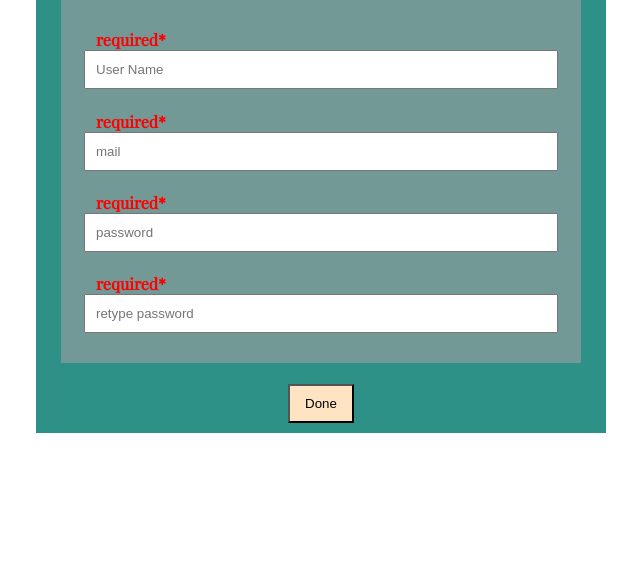
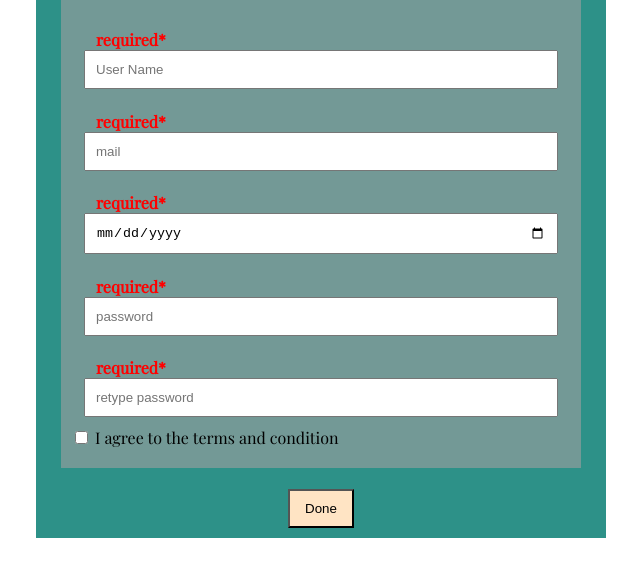
Before and after one commit to Bidya124/First-Project, a plain HTML site: page Register.html in a window 1280 px wide. Shown: the part 150-726 px from the top of the page, without its empty margins (319-959 px from the left). Drawn offline with nearby package versions, Linux system fonts and the light colour scheme.

Commit message:
Update Register.html

```diff
--- a/Register.html
+++ b/Register.html
@@ -19,10 +19,14 @@
         <h4>required*</h4>
         <input type="mail" placeholder="mail" class="form_control" />
         <h4>required*</h4>
+        <input type="date" placeholder="dd/mm/year" class="form_control"/>
+        <h4>required*</h4>
         <input type="password" placeholder="password" class="form_control2" />
         <div class="hovershow">8 digit long,must include one uppercase,one special character</div>
         <h4>required*</h4>
         <input type="password" placeholder="retype password" class="form_control" />
+        <input type="checkbox" id="checkb" />
+        <label for="checkb"> I agree to the terms and condition</label>
       </form>
     </div>
     <br />
```
